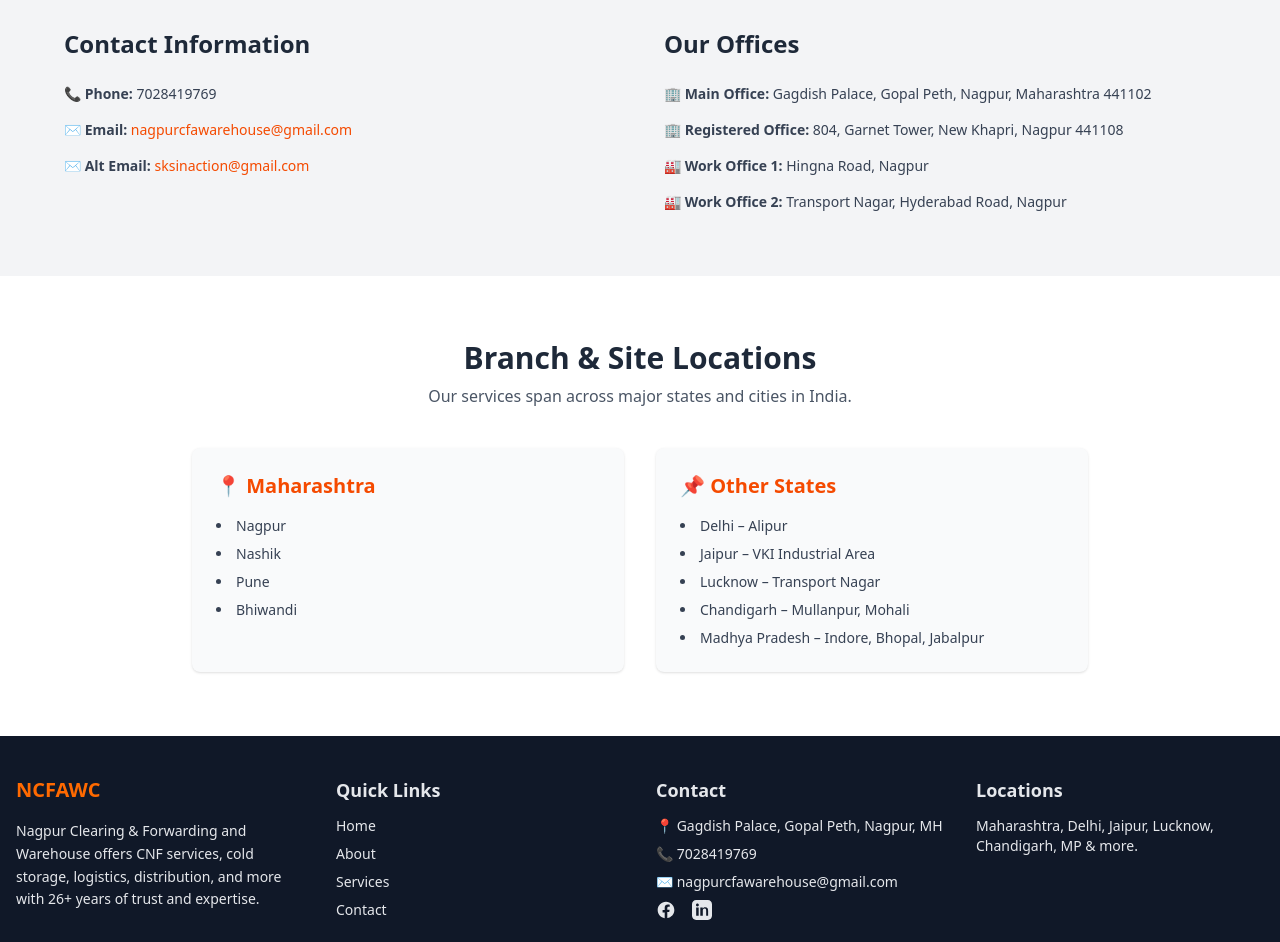
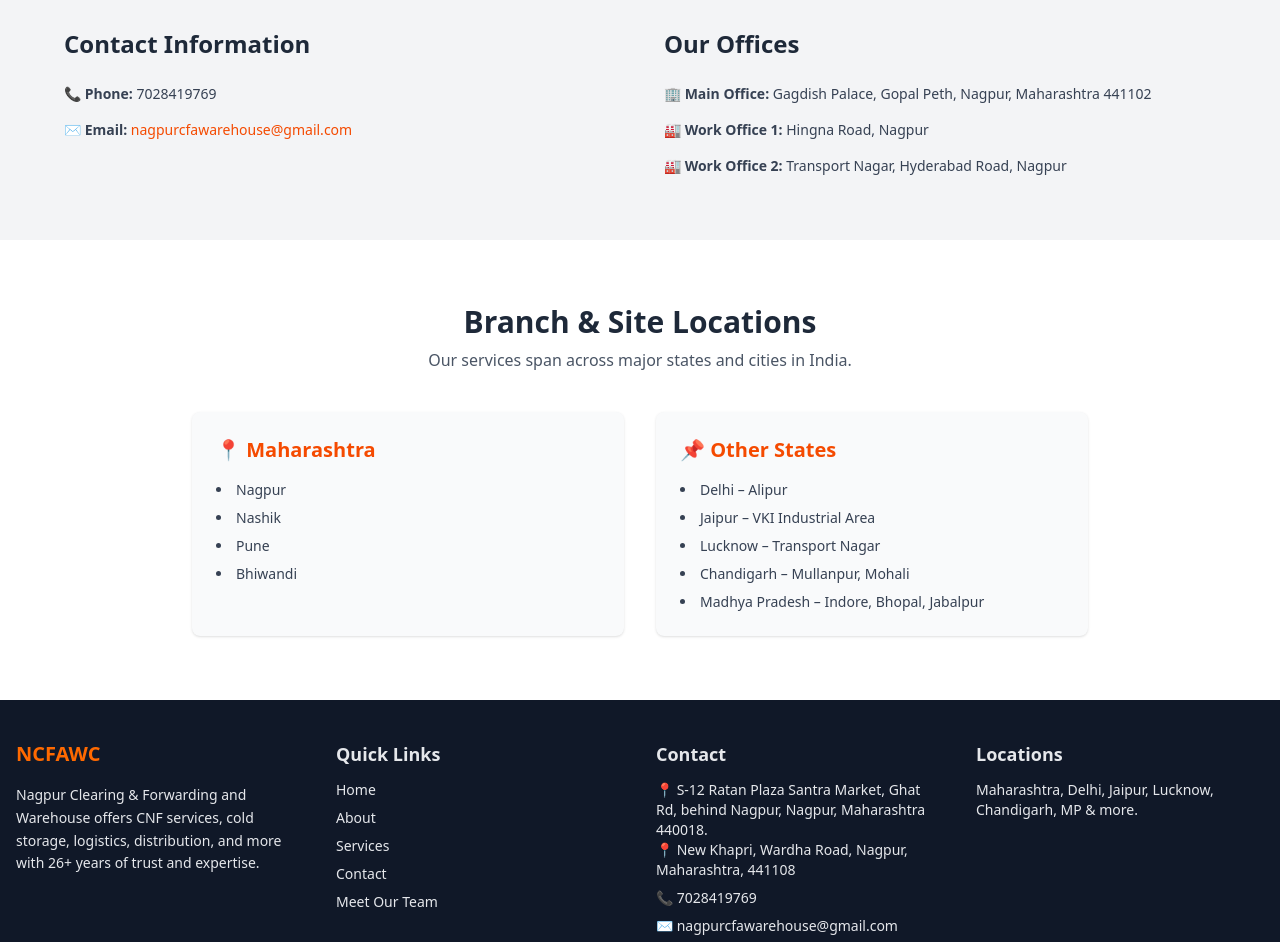
Before and after one commit to dakshtandel-9/NCFAWC, a Next.js app: page /contact in a window 1280 px wide. Shown: the part 1080-2022 px from the top of the page. Built offline with nearby package versions, Linux system fonts and the light colour scheme.

Commit message:
error fix hero marketing page updated

```diff
--- a/src/app/about/page.js
+++ b/src/app/about/page.js
@@ -13,7 +13,6 @@
             <AboutHero />
             <CompanyHistory />
             <MissionVision />
-            <LeadershipTeam />
             <WhyChooseUs />
             <OurLocations />
             <AboutCTA />
--- a/src/app/components/Contact/ContactDetails.js
+++ b/src/app/components/Contact/ContactDetails.js
@@ -15,12 +15,6 @@
                                 nagpurcfawarehouse@gmail.com
                             </a>
                         </li>
-                        <li>
-                            ✉️ <strong>Alt Email:</strong>{' '}
-                            <a href="mailto:sksinaction@gmail.com" className="text-orange-600 hover:underline">
-                                sksinaction@gmail.com
-                            </a>
-                        </li>
                     </ul>
                 </div>
 
@@ -30,9 +24,6 @@
                     <ul className="text-gray-700 space-y-4 text-sm">
                         <li>
                             🏢 <strong>Main Office:</strong> Gagdish Palace, Gopal Peth, Nagpur, Maharashtra 441102
-                        </li>
-                        <li>
-                            🏢 <strong>Registered Office:</strong> 804, Garnet Tower, New Khapri, Nagpur 441108
                         </li>
                         <li>
                             🏭 <strong>Work Office 1:</strong> Hingna Road, Nagpur
--- a/src/app/components/Footer.js
+++ b/src/app/components/Footer.js
@@ -21,6 +21,7 @@
                         <li><Link href="/about" className="hover:text-orange-400">About</Link></li>
                         <li><Link href="/services" className="hover:text-orange-400">Services</Link></li>
                         <li><Link href="/contact" className="hover:text-orange-400">Contact</Link></li>
+                        <li><Link href="/meetourteam" className="hover:text-orange-400">Meet Our Team</Link></li>
                     </ul>
                 </div>
 
@@ -28,7 +29,8 @@
                 <div>
                     <h3 className="text-lg font-semibold mb-3">Contact</h3>
                     <ul className="text-sm space-y-2">
-                        <li>📍 Gagdish Palace, Gopal Peth, Nagpur, MH</li>
+                        <li>📍 S-12 Ratan Plaza Santra Market, Ghat Rd, behind Nagpur, Nagpur, Maharashtra 440018. <br />
+                            📍 New Khapri, Wardha Road, Nagpur, Maharashtra, 441108</li>
                         <li>📞 7028419769</li>
                         <li>
                             ✉️ <a href="mailto:nagpurcfawarehouse@gmail.com" className="hover:text-orange-400">
--- a/src/app/components/Home/About.js
+++ b/src/app/components/Home/About.js
@@ -6,11 +6,13 @@
                 {/* Text Content */}
                 <div>
                     <h2 className="text-3xl font-bold text-gray-800 mb-4">About NCFAWC</h2>
+
                     <p className="text-gray-700 mb-4">
-                        Established in 2001, Nagpur Clearing & Forwarding and Warehouse (NCFAWC) has over 26 years of experience in delivering end-to-end warehousing, clearing, logistics, and distribution solutions across India.
+                        Established in 2001, Nagpur Clearing & Forwarding and Warehouse (NCFAWC) has over 26 years of experience in delivering end-to-end warehousing, clearing, logistics, trading, pest control management, and distribution solutions across India.
                     </p>
+
                     <p className="text-gray-700 mb-6">
-                        From handling FMCG, medical goods, and perishables to custom clearing and cold chain logistics – we manage every step with precision, quality, and care.
+                        From handling FMCG, medical goods, and perishables to custom clearing, cold chain logistics, specialized trading, and pest control operations – we manage every step with precision, quality, and care.
                     </p>
 
                     <ul className="space-y-3 text-gray-700">
@@ -20,6 +22,7 @@
                         <li>✅ Certified, Licensed, and Trusted</li>
                     </ul>
                 </div>
+
 
                 {/* Optional Image */}
                 <div className="text-center">
--- a/src/app/components/Home/Hero.js
+++ b/src/app/components/Home/Hero.js
@@ -43,9 +43,8 @@
                         <span className="animate-pulse">|</span>
                     </h1>
                     <p className="text-lg mb-8">
-                        With 26+ years of experience, NCFAWC provides complete clearing,
-                        forwarding, logistics, cold storage, and distribution services
-                        across India.
+                        With 26+ years of experience, NCFAWC provides complete clearing, forwarding, logistics, cold storage, trading, pest control management, and distribution services across India.
+
                     </p>
                     <a
                         href="/contact"
--- /dev/null
+++ b/src/app/meetourteam/page.js
@@ -0,0 +1,10 @@
+import React from 'react'
+import TeamSection from '../components/Home/TeamSection'
+
+export default function MeetOurTeam() {
+    return (
+        <div>
+            <TeamSection />
+        </div>
+    )
+}
--- a/src/app/page.js
+++ b/src/app/page.js
@@ -12,7 +12,6 @@
     <div>
       <Hero />
       <About />
-      <TeamSection />
       <ServicesPage />
       <ClientSuccessSection />
       <TestimonialsSection />
--- a/src/app/services/custom-clearing/page.js
+++ b/src/app/services/custom-clearing/page.js
@@ -5,7 +5,7 @@
                 <h1 className="text-3xl font-bold text-gray-800 mb-6">Fumigation and Pest Control Service. </h1>
 
                 <img
-                    src="/images/services/custom.jpg"
+                    src="/images/services/custom.jpeg"
                     alt="Custom Clearing"
                     className="w-full h-120 object-cover rounded mb-8"
                 />
--- a/src/data/services.js
+++ b/src/data/services.js
@@ -39,7 +39,7 @@
         id: 'custom-clearing',
         title: 'Fumigation and Pest Control Service. ',
         summary: 'Our another firm RSMS Pest Control and management is providing the Fumigation and Pest control services.',
-        icon: '🧾',
+        icon: '❌',
     },
     {
         id: 'market-analysis',
```
Also changed, not shown: public/images/services/custom.jpeg (added), public/images/services/custom.jpg (deleted).
